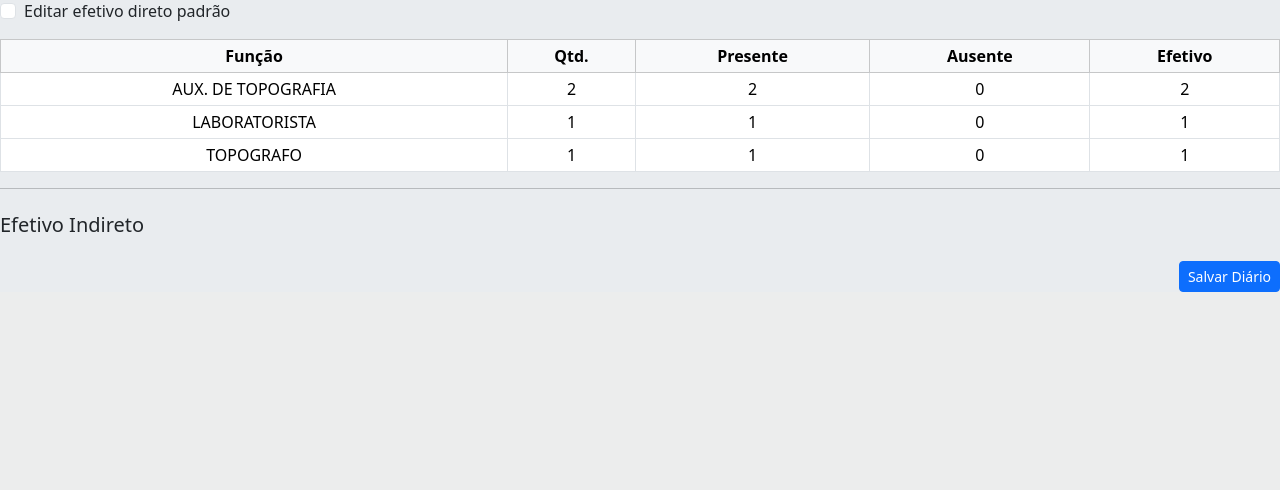
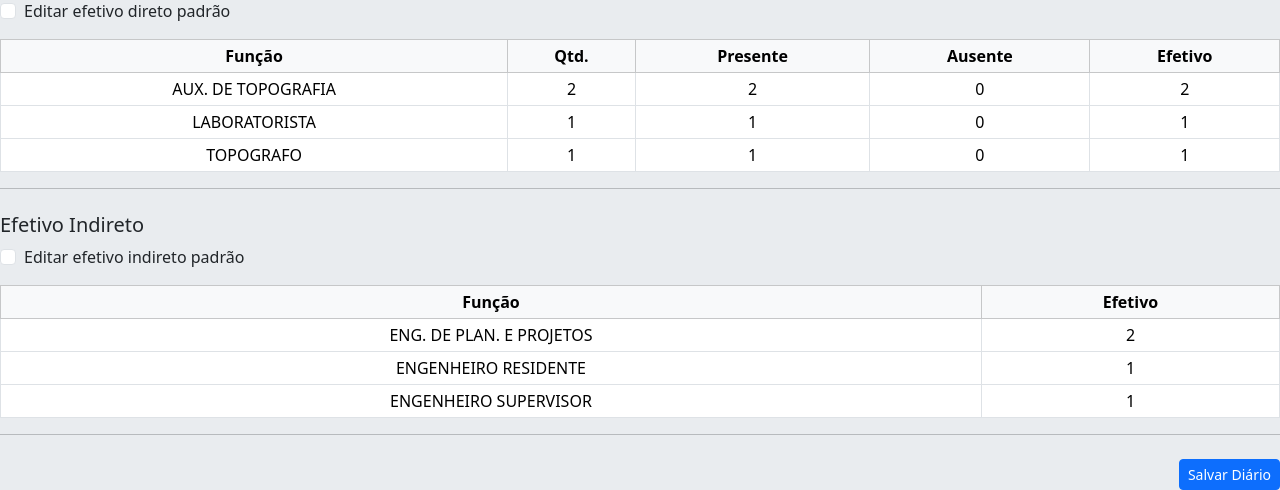
Before and after one commit to caiohpsantos/diario_de_obra_2, a Django app: page /diarios/cadastra_diario in a window 1280 px wide. Shown: the part 852-1342 px from the top of the page. Before the commit the page ends 1144 px from the top, so only its background shows below. Run offline with Django 5.2, Linux system fonts and the light colour scheme; a user stored in the database is signed in; data comes from the database, SQL or seed files in the repository; tables that the repository leaves empty hold one stand-in row (values such as "Sample post"); some libraries are stand-ins or nearby versions.

```diff
--- a/diarios/forms.py
+++ b/diarios/forms.py
@@ -80,7 +80,6 @@ class DiarioForm(forms.ModelForm):
         input_formats = {
         "dia": ["%Y-%m-%d"]}
 
-
 class ServicosForm(forms.ModelForm):
     '''
     Classe responsável por gerar o formulário de registro dos serviços prestados
@@ -131,3 +130,22 @@ EfetivoDiretoFormSet = modelformset_factory(
     form=EfetivoDiretoForm,
     extra=int(Efetivo_Direto_Padrao.objects.all().count())
 )
+
+class EfetivoIndiretoForm(forms.ModelForm):
+    '''
+    Classe responsável por gerar formulário de cadastro do efetivo indireto
+    campos: função e efetivo
+    '''
+    class Meta:
+        model = Efetivo_Indireto
+        fields = ['funcao', 'efetivo']
+        widgets = {
+            "funcao": forms.TextInput(attrs={"class": "form-control form-control-sm"}),
+            "efetivo": forms.NumberInput(attrs={"class": "form-control form-control-sm", "min": 0})
+        }
+
+EfetivoIndiretoFormSet = modelformset_factory(
+    Efetivo_Indireto,
+    EfetivoIndiretoForm,
+    extra=int(Efetivo_Indireto_Padrao.objects.all().count())
+)
--- a/diarios/templates/cadastra_diario.html
+++ b/diarios/templates/cadastra_diario.html
@@ -125,14 +125,14 @@
   <h5 class="mt-4">Efetivo Direto</h5>
 
   <div class="form-check mb-3">
-  <input class="form-check-input" type="checkbox" id="toggle-efetivo">
-  <label class="form-check-label" for="toggle-efetivo">
+    <input class="form-check-input" type="checkbox" id="toggle-efetivo-direto">
+    <label class="form-check-label" for="toggle-efetivo-direto">
       Editar efetivo direto padrão
     </label>
   </div>
 
-<!-- 🔸 Modo leitura (mostra os dados padrões) -->
-<div id="efetivo-leitura">
+  <!-- 🔸 Leitura -->
+  <div id="efetivo-direto-leitura">
     <table class="table table-sm table-bordered align-middle text-center">
       <thead class="table-light">
         <tr>
@@ -144,7 +144,7 @@
         </tr>
       </thead>
       <tbody>
-      {% for p in padroes %}
+        {% for p in padroes_direto %}
         <tr>
           <td>{{ p.funcao }}</td>
           <td>{{ p.qtde }}</td>
@@ -159,8 +159,8 @@
     </table>
   </div>
 
-<!-- 🔸 Modo edição (formset oculto até marcar o checkbox) -->
-<div id="efetivo-edicao" style="display:none;">
+  <!-- 🔸 Edição -->
+  <div id="efetivo-direto-edicao" style="display:none;">
     {{ formset_efetivo_direto.management_form }}
     {% for form in formset_efetivo_direto %}
     <div class="efetivo-form border rounded p-2 mb-2">
@@ -181,12 +181,65 @@
     {% endfor %}
   </div>
 
-<button type="button" id="add-efetivo" class="btn btn-sm btn-success mt-2" style="display:none;">
-  <i class='bi bi-plus-circle'> Adicionar função </i>
+  <div id="add-efetivo-direto-container" class="mt-2" style="display:none;">
+    <button type="button" id="add-efetivo-direto" class="btn btn-sm btn-success">
+      <i class='bi bi-plus-circle'></i> Adicionar função
     </button>
+  </div>
 
   <hr>
+
   <h5 class="mt-4">Efetivo Indireto</h5>
+
+  <div class="form-check mb-3">
+    <input class="form-check-input" type="checkbox" id="toggle-efetivo-indireto">
+    <label class="form-check-label" for="toggle-efetivo-indireto">
+      Editar efetivo indireto padrão
+    </label>
+  </div>
+
+  <!-- 🔸 Leitura -->
+  <div id="efetivo-indireto-leitura">
+    <table class="table table-sm table-bordered align-middle text-center">
+      <thead class="table-light">
+        <tr>
+          <th>Função</th>
+          <th>Efetivo</th>
+        </tr>
+      </thead>
+      <tbody>
+        {% for p in padroes_indireto %}
+        <tr>
+          <td>{{ p.funcao }}</td>
+          <td>{{ p.efetivo }}</td>
+        </tr>
+        {% empty %}
+        <tr><td colspan="2">Nenhum efetivo indireto padrão cadastrado.</td></tr>
+        {% endfor %}
+      </tbody>
+    </table>
+  </div>
+
+  <!-- 🔸 Edição -->
+  <div id="efetivo-indireto-edicao" style="display:none;">
+    {{ formset_efetivo_indireto.management_form }}
+    {% for form in formset_efetivo_indireto %}
+    <div class="efetivo-indireto-form border rounded p-2 mb-2">
+      <div class="row g-2 align-items-center">
+        <div class="col-md-6">{{ form.funcao.label_tag }} {{ form.funcao }}</div>
+        <div class="col-md-4">{{ form.efetivo.label_tag }} {{ form.efetivo }}</div>
+      </div>
+    </div>
+    {% endfor %}
+  </div>
+
+  <div id="add-efetivo-indireto-container" class="mt-2" style="display:none;">
+    <button type="button" id="add-efetivo-indireto" class="btn btn-sm btn-success">
+      <i class='bi bi-plus-circle'></i> Adicionar função
+    </button>
+  </div>
+
+<hr>
 
   <div class="mt-4 text-end">
     <button type="submit" class="btn btn-primary btn-sm">Salvar Diário</button>
--- a/diarios/views.py
+++ b/diarios/views.py
@@ -9,7 +9,7 @@ from django.views.decorators.http import require_POST
 from .models import Diarios, ServicosPadrao, Servicos
 from .models import Efetivo_Direto, Efetivo_Direto_Padrao, Efetivo_Indireto, Efetivo_Indireto_Padrao
 from .forms import DiarioForm, ServicosForm
-from .forms import ServicoFormSet, EfetivoDiretoFormSet
+from .forms import ServicoFormSet, EfetivoDiretoFormSet, EfetivoIndiretoFormSet
 from utils.models import Historico_Edicao
 from contratos.models import Contratos
 from obras.models import Obras
@@ -295,16 +295,29 @@ def cadastra_diario(request):
         #monta o form dos serviços
         formset_servicos = ServicoFormSet(queryset=Servicos.objects.all())
         #monta o form do efetivo direto
-        padroes = Efetivo_Direto_Padrao.objects.all()
-        initial_data = [
-            {"funcao": p.funcao, "qtde": p.qtde, "presente": p.presente}
-            for p in padroes
+        padroes_efetivo_direto = Efetivo_Direto_Padrao.objects.all()
+        initial_data_direto = [
+            {"funcao": pd.funcao, "qtde": pd.qtde, "presente": pd.presente}
+            for pd in padroes_efetivo_direto
         ]
 
-        efetivo_formset = EfetivoDiretoFormSet(
+        efetivo_direto_formset = EfetivoDiretoFormSet(
             queryset=Efetivo_Direto.objects.none(),
-            initial=initial_data,
+            initial=initial_data_direto,
             prefix="efetivo_direto"
+        )
+
+        #monta o form do efetivo indireto
+        padroes_efetivo_indireto = Efetivo_Indireto_Padrao.objects.all()
+        initial_data_indireto = [
+            {"funcao": pi.funcao, "efetivo": pi.efetivo}
+            for pi in padroes_efetivo_indireto
+        ]
+
+        efetivo_indireto_formset = EfetivoIndiretoFormSet(
+            queryset=Efetivo_Indireto.objects.none(),
+            initial=initial_data_indireto,
+            prefix="efetivo_indireto"
         )
 
     return render(
@@ -313,7 +326,9 @@ def cadastra_diario(request):
         {
             "form": form,
             "formset_servicos": formset_servicos,
-            "formset_efetivo_direto": efetivo_formset,
-            "padroes": padroes,  # para exibição inicial (somente leitura)
+            "formset_efetivo_direto": efetivo_direto_formset,
+            "formset_efetivo_indireto": efetivo_indireto_formset,
+            "padroes_direto": padroes_efetivo_direto,
+            "padroes_indireto": padroes_efetivo_indireto,  # para exibição inicial (somente leitura)
         },
     )
--- a/templates/static/diarios/js/cadastra_diario.js
+++ b/templates/static/diarios/js/cadastra_diario.js
@@ -59,11 +59,12 @@ document.addEventListener("DOMContentLoaded", () => {
   atualizarNumeracao();
 });
 
+//lida com o efetio direto
 document.addEventListener("DOMContentLoaded", () => {
-  const toggle = document.getElementById("toggle-efetivo");
-  const leitura = document.getElementById("efetivo-leitura");
-  const edicao = document.getElementById("efetivo-edicao");
-  const addBtn = document.getElementById("add-efetivo");
+  const toggle = document.getElementById("toggle-efetivo-direto");
+  const leitura = document.getElementById("efetivo-direto-leitura");
+  const edicao = document.getElementById("efetivo-direto-edicao");
+  const addBtn = document.getElementById("add-efetivo-direto");
   const totalForms = document.querySelector("#id_efetivo_direto-TOTAL_FORMS");
 
   // 🔹 Alterna exibição entre leitura e edição
@@ -125,3 +126,48 @@ document.addEventListener("DOMContentLoaded", () => {
     }
   });
 });
+
+// lida com o form de efetivo indireto
+// Lida com o formulário de Efetivo Indireto
+document.addEventListener("DOMContentLoaded", () => {
+  const toggle = document.getElementById("toggle-efetivo-indireto");
+  const leitura = document.getElementById("efetivo-indireto-leitura");
+  const edicao = document.getElementById("efetivo-indireto-edicao");
+  const addBtnContainer = document.getElementById("add-efetivo-indireto-container");
+  const addBtn = document.getElementById("add-efetivo-indireto");
+  const totalForms = document.querySelector("#id_efetivo_indireto-TOTAL_FORMS");
+
+  // 🔹 Alterna exibição entre leitura e edição
+  toggle.addEventListener("change", () => {
+    const show = toggle.checked;
+    leitura.style.display = show ? "none" : "block";
+    edicao.style.display = show ? "block" : "none";
+    addBtnContainer.style.display = show ? "block" : "none";
+  });
+
+  // 🔹 Adicionar novo formulário
+  addBtn.addEventListener("click", () => {
+    const currentForms = parseInt(totalForms.value);
+    const newForm = edicao.querySelector(".efetivo-indireto-form").cloneNode(true);
+
+    // Atualiza índices e limpa valores
+    newForm.querySelectorAll("input, select").forEach(input => {
+      if (input.name) {
+        input.name = input.name.replace(/-\d+-/, `-${currentForms}-`);
+        input.id = input.id.replace(/-\d+-/, `-${currentForms}-`);
+      }
+      input.value = "";
+    });
+
+    edicao.appendChild(newForm);
+    totalForms.value = currentForms + 1;
+  });
+
+  // 🔹 Pressionar Enter no campo "efetivo" adiciona nova função
+  edicao.addEventListener("keydown", (event) => {
+    if (event.key === "Enter" && event.target.name && event.target.name.includes("efetivo")) {
+      event.preventDefault(); // Evita envio do formulário
+      addBtn.click();         // Simula o clique no botão de adicionar
+    }
+  });
+});
```
Lines whose indentation alone changed are shown as unchanged.
